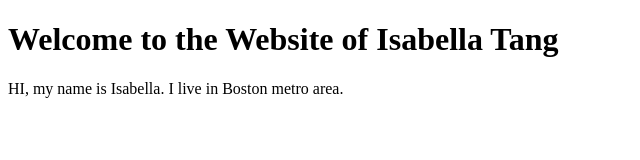
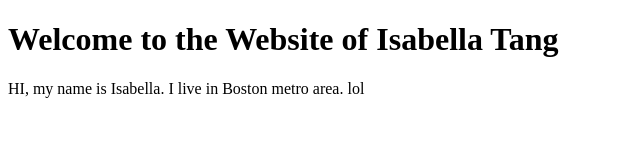
Before and after one commit to isabellatang12/allaboutme, a plain HTML site: page index.html in a window 1280 px wide. Shown: the full height of the page, 0-640 px from the left. Drawn offline with Linux system fonts and the light colour scheme.

Commit message:
Update index.html

```diff
--- a/index.html
+++ b/index.html
@@ -7,6 +7,6 @@
   </head>
   <body>
     <h1>Welcome to the Website of Isabella Tang</h1>
-    <p>HI, my name is Isabella. I live in Boston metro area.</p>
+    <p>HI, my name is Isabella. I live in Boston metro area. lol</p>
   </body>
 </html>
```
